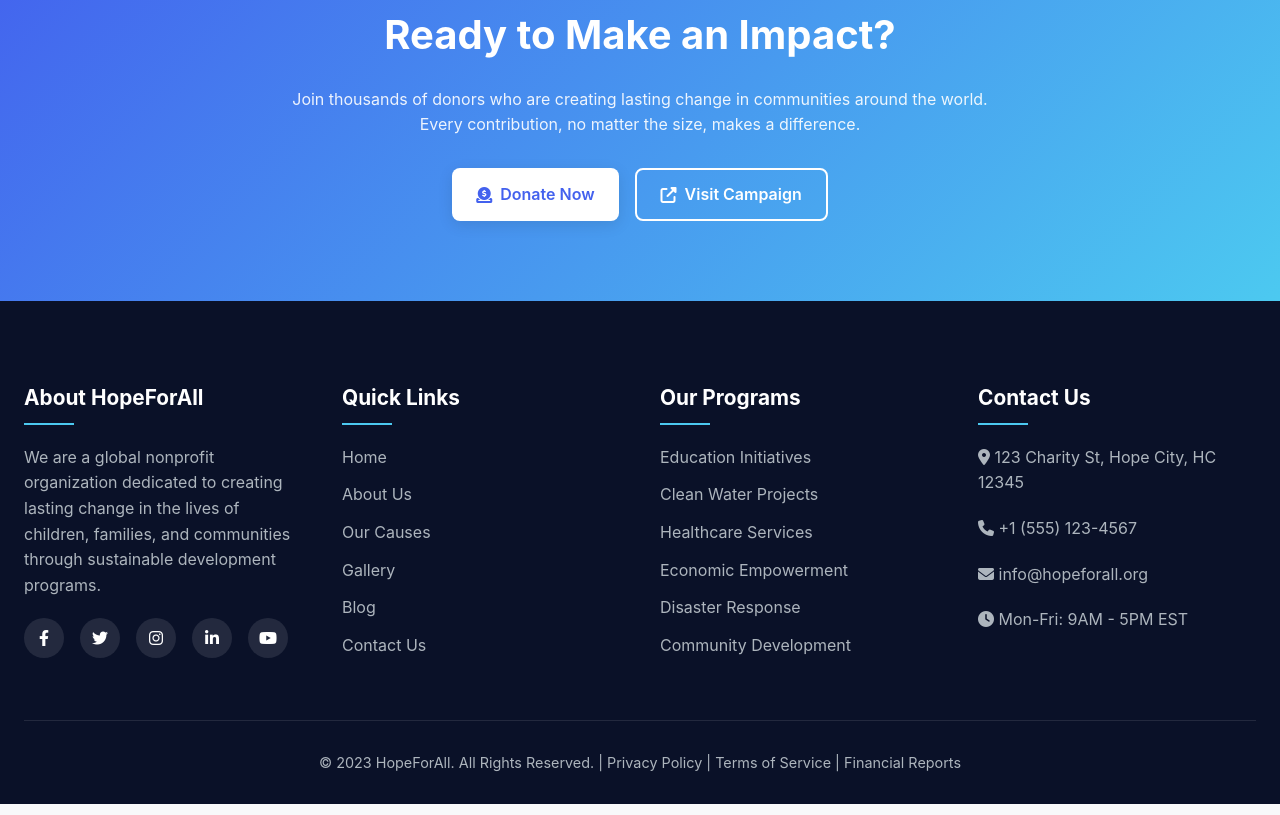
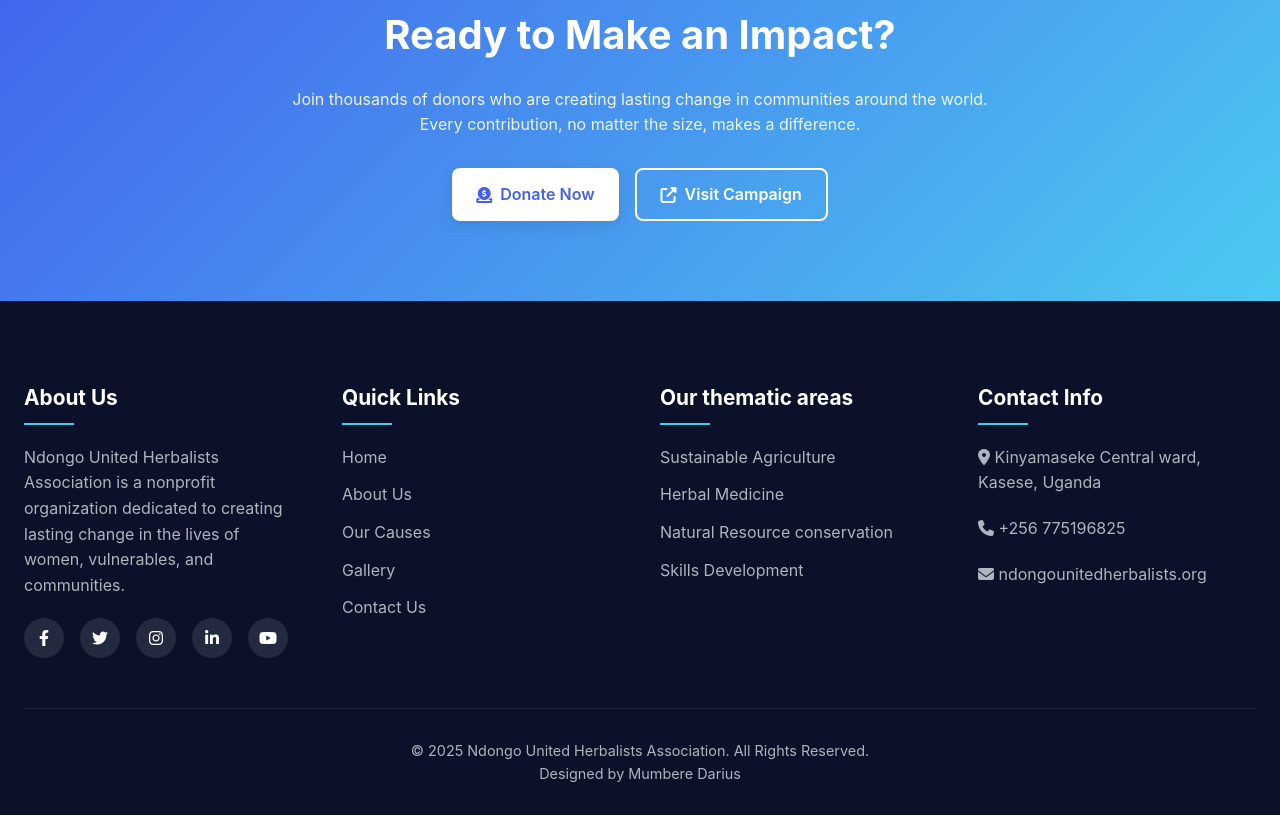
Before and after one commit to Dariusmumbere/website, a plain HTML site: page donate.html in a window 1280 px wide. Shown: the part 2976-3791 px from the top of the page. Drawn offline with Linux system fonts and the light colour scheme.

Commit message:
Update donate.html

```diff
--- a/donate.html
+++ b/donate.html
@@ -1350,8 +1350,8 @@
         <div class="container">
             <div class="footer-content">
                 <div class="footer-col">
-                    <h3>About HopeForAll</h3>
-                    <p>We are a global nonprofit organization dedicated to creating lasting change in the lives of children, families, and communities through sustainable development programs.</p>
+                    <h3>About Us</h3>
+                    <p>Ndongo United Herbalists Association is a nonprofit organization dedicated to creating lasting change in the lives of women, vulnerables, and communities.</p>
                     <div class="social-links">
                         <a href="#"><i class="fab fa-facebook-f"></i></a>
                         <a href="#"><i class="fab fa-twitter"></i></a>
@@ -1368,34 +1368,31 @@
                         <li><a href="about.html">About Us</a></li>
                         <li><a href="causes.html">Our Causes</a></li>
                         <li><a href="gallery.html">Gallery</a></li>
-                        <li><a href="blog.html">Blog</a></li>
                         <li><a href="contact.html">Contact Us</a></li>
                     </ul>
                 </div>
 
                 <div class="footer-col">
-                    <h3>Our Programs</h3>
+                    <h3>Our thematic areas</h3>
                     <ul class="footer-links">
-                        <li><a href="#">Education Initiatives</a></li>
-                        <li><a href="#">Clean Water Projects</a></li>
-                        <li><a href="#">Healthcare Services</a></li>
-                        <li><a href="#">Economic Empowerment</a></li>
-                        <li><a href="#">Disaster Response</a></li>
-                        <li><a href="#">Community Development</a></li>
+                        <li><a href="#">Sustainable Agriculture</a></li>
+                        <li><a href="#">Herbal Medicine</a></li>
+                        <li><a href="#">Natural Resource conservation</a></li>
+                        <li><a href="#">Skills Development</a></li>
                     </ul>
                 </div>
 
                 <div class="footer-col">
-                    <h3>Contact Us</h3>
-                    <p><i class="fas fa-map-marker-alt"></i> 123 Charity St, Hope City, HC 12345</p>
-                    <p><i class="fas fa-phone"></i> +1 (555) 123-4567</p>
-                    <p><i class="fas fa-envelope"></i> info@hopeforall.org</p>
-                    <p><i class="fas fa-clock"></i> Mon-Fri: 9AM - 5PM EST</p>
+                    <h3>Contact Info</h3>
+                    <p><i class="fas fa-map-marker-alt"></i> Kinyamaseke Central ward, Kasese, Uganda</p>
+                    <p><i class="fas fa-phone"></i> +256 775196825</p>
+                    <p><i class="fas fa-envelope"></i> ndongounitedherbalists.org</p>
                 </div>
             </div>
 
             <div class="footer-bottom">
-                <p>&copy; 2023 HopeForAll. All Rights Reserved. | <a href="#">Privacy Policy</a> | <a href="#">Terms of Service</a> | <a href="#">Financial Reports</a></p>
+                <p>&copy; 2025 Ndongo United Herbalists Association. All Rights Reserved. </p>
+                <p>Designed by <a href = "https://dariusmumbere.github.io/personal">Mumbere Darius</a></p>
             </div>
         </div>
     </footer>
```
